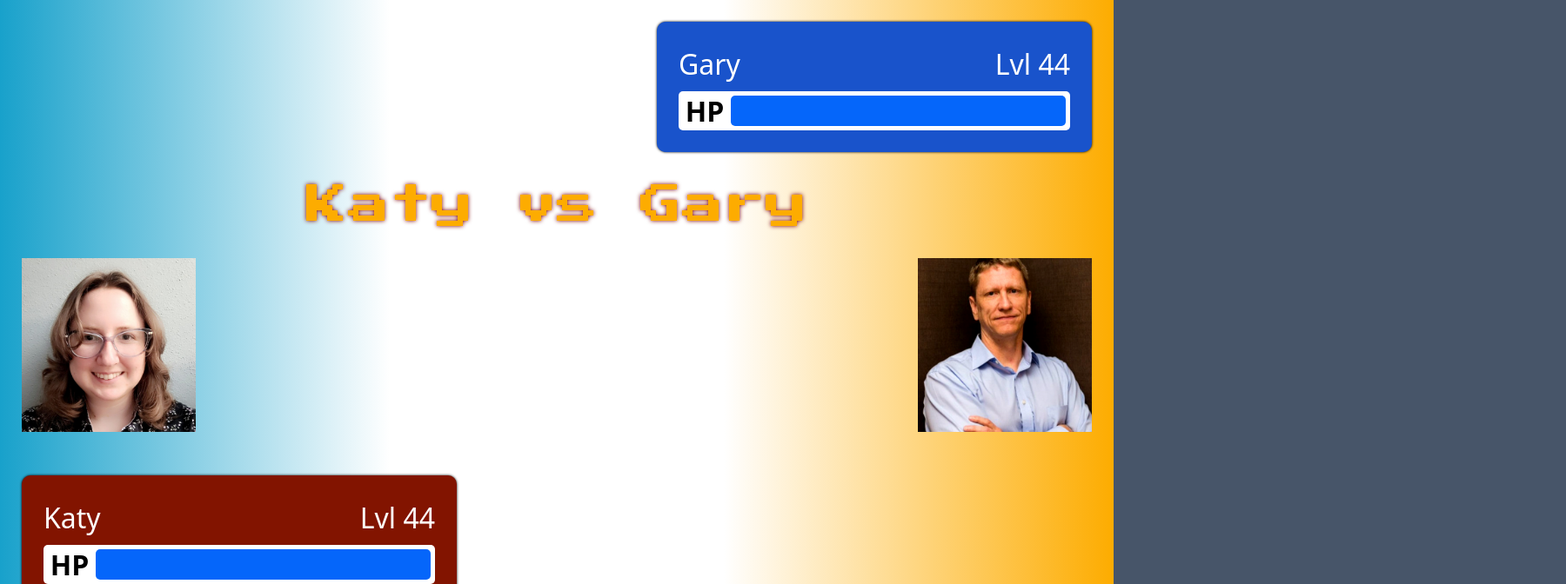
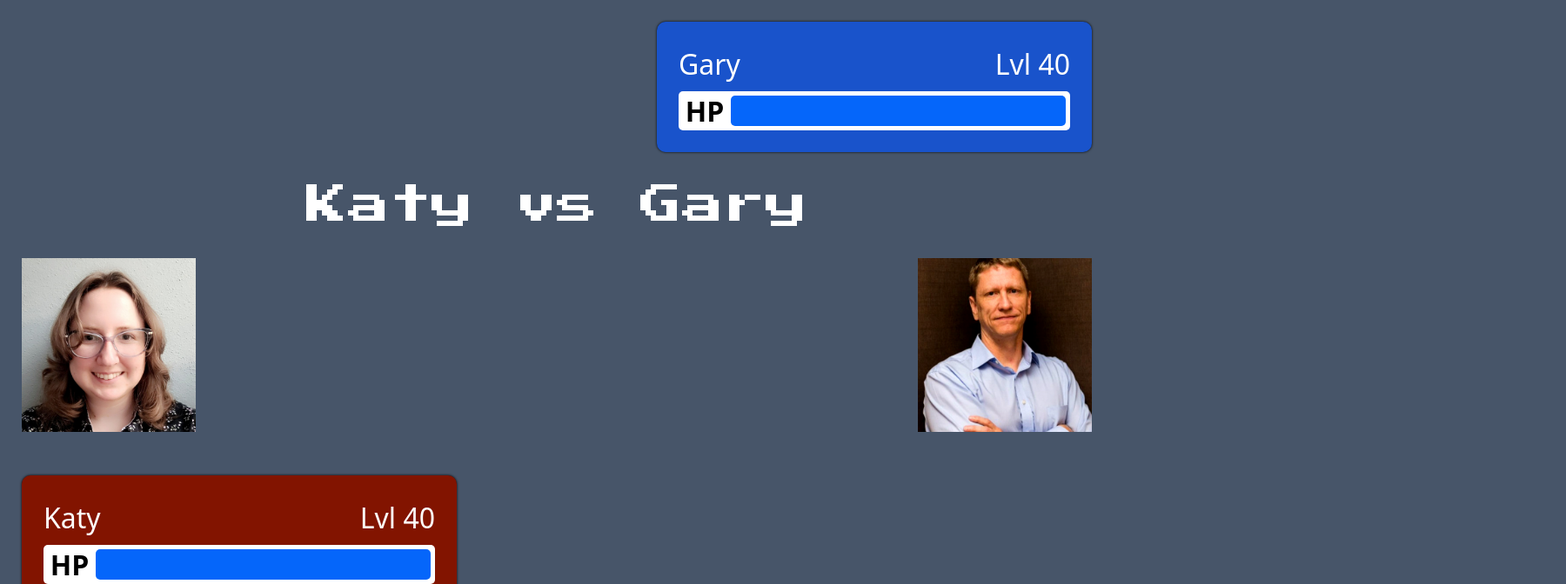
Before and after one commit to AHelmin/The-Legend-Of-Dizzy, a React (Vite) app in the folder client/: page /game in a window 1280 px wide. Both pictures are taken after a click on the button "Start Game". Shown: the part 780-1452 px from the top of the page at 87% size, 1800 px wide, since content can reach past the window. Built offline with nearby package versions, Linux system fonts and the light colour scheme.

Commit message:
clean for run

```diff
--- a/client/src/components/turnbattle/AppTurnBattle/styles.module.css
+++ b/client/src/components/turnbattle/AppTurnBattle/styles.module.css
@@ -1,12 +1,5 @@
 .main {
-  background: linear-gradient(
-    90deg,
-    rgba(24, 161, 203, 1) 0%,
-    rgba(255, 255, 255, 1) 35%,
-    rgba(255, 255, 255, 1) 65%,
-    rgba(253, 172, 0, 1) 100%
-  );
-
+  background: bg-slate-800;
   width: 100vw;
   height: 100vh;
   display: flex;
--- a/client/src/components/turnbattle/Battle/styles.module.css
+++ b/client/src/components/turnbattle/Battle/styles.module.css
@@ -21,8 +21,7 @@
 }
 .gameHeader {
   font-size: 48px;
-  color: #fdac00;
-  text-shadow: 0px 0px 5px #7f0000;
+  color: white;
   font-family: 'Press Start 2P', cursive;
 }
 .summary {
--- a/client/src/components/turnbattle/BattleAnnouncer/styles.module.css
+++ b/client/src/components/turnbattle/BattleAnnouncer/styles.module.css
@@ -15,4 +15,5 @@
 .message {
   text-align: center;
   font-size: 32px;
+  font-family: 'Press Start 2P';
 }
--- a/client/src/pages/Game.jsx
+++ b/client/src/pages/Game.jsx
@@ -4,6 +4,7 @@ import { Link } from "react-router-dom";
 import Header from "../components/Header";
 const GAME_URL = "../../snes-rpg/levels/open-field.html";
 import { AppTurnBattle } from "../components/turnbattle";
+import ArrowGame from "../components/matter"
 
 
 export default function Game() {
@@ -14,6 +15,7 @@ export default function Game() {
         <iframe src={GAME_URL} width={900} height={700}></iframe>
       </div>
     <AppTurnBattle/>
+    <ArrowGame />
     </>
   );
 }
--- a/client/src/shared/characters.js
+++ b/client/src/shared/characters.js
@@ -1,17 +1,17 @@
 
 export const playerStats = {
-  level: 44,
+  level: 40,
   maxHealth: 100,
   name: 'Katy',
   img: './src/assets/images/Katy.jpg',
 
   magic: 32,
-  attack: 50,
+  attack: 70,
   defense: 30,
   magicDefense: 30,
 };
 export const opponentStats = {
-  level: 44,
+  level: 40,
   name: 'Gary',
   maxHealth: 100,
   img: './src/assets/images/Gary.png',
```
Also changed, not shown: 1 other file (tests, documents, lock files or other folders).
